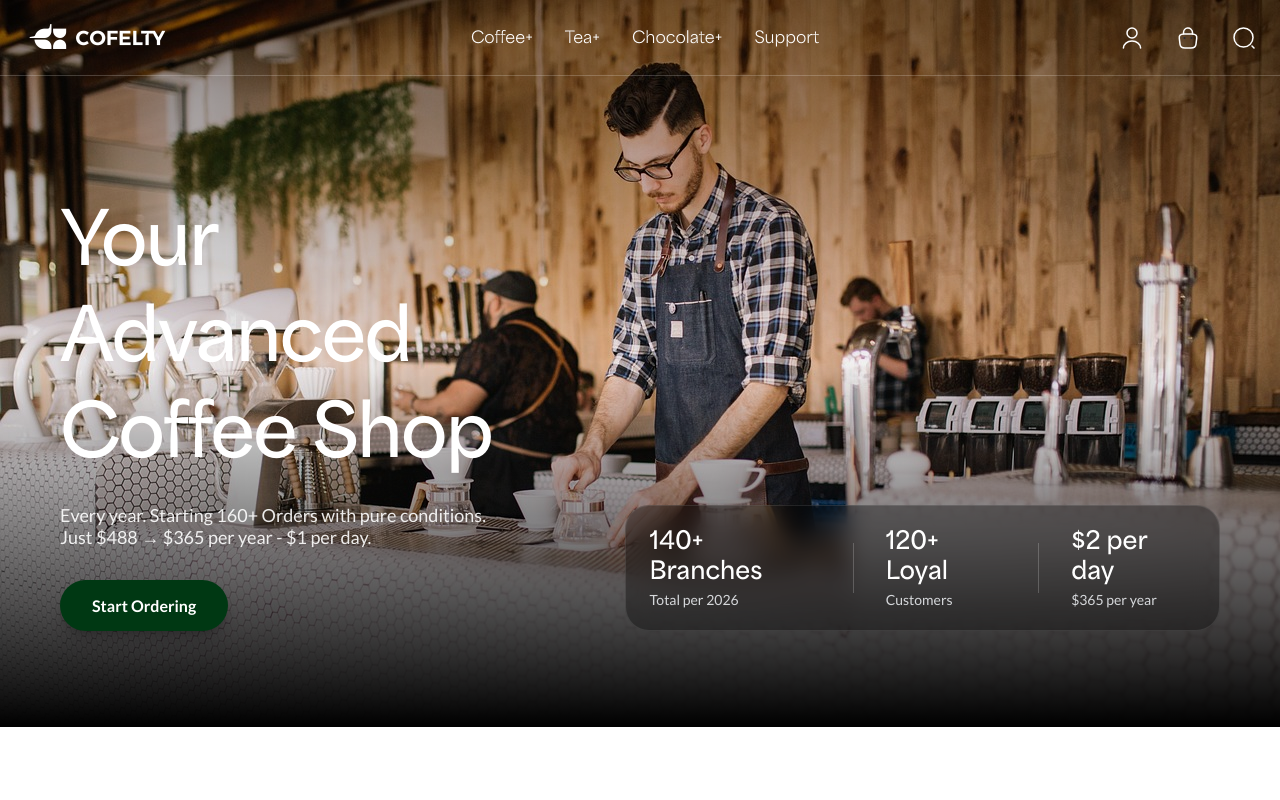
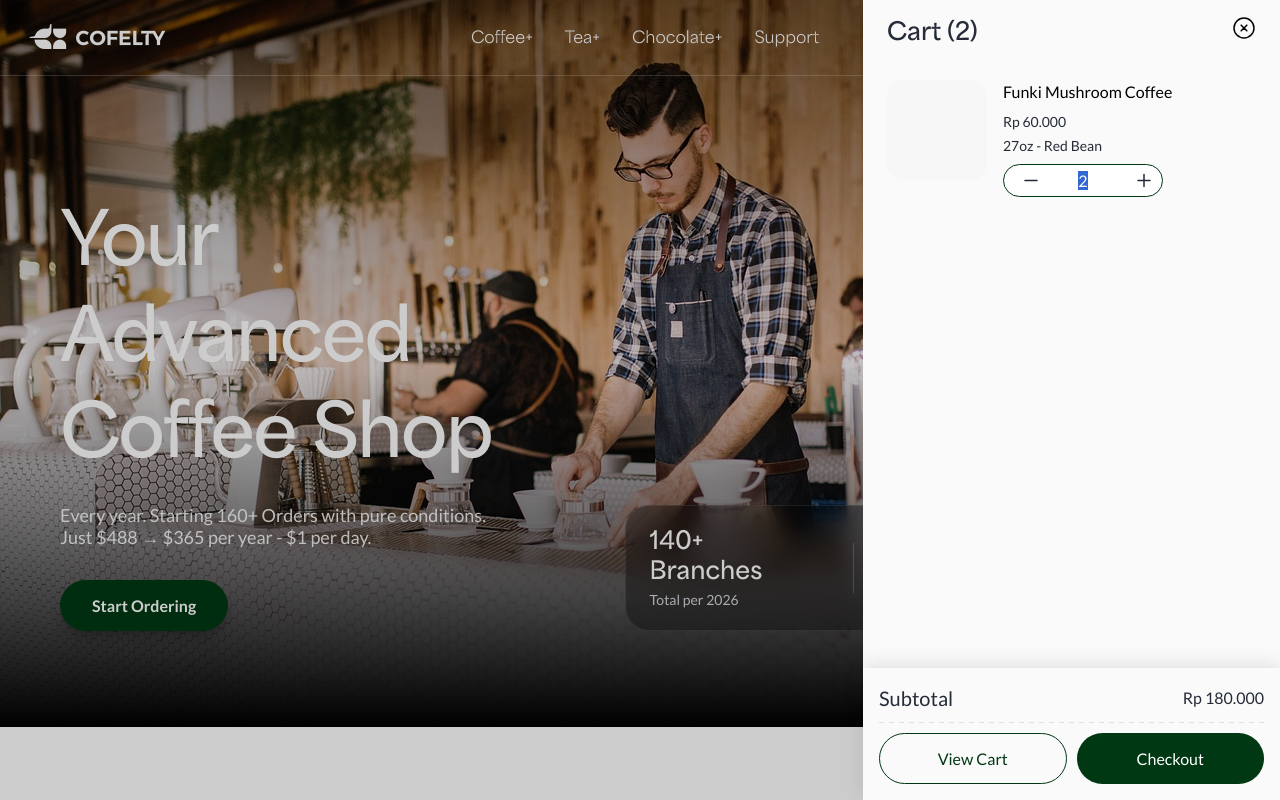
Before and after one commit to xpand-indonesia/ecommerce, a Next.js app: page / in a window 1280 px wide. Both pictures are taken after a click on the button 1187 px from the left and 37 px from the top of the page. Shown: the top 800 px of the page. Built offline with nearby package versions, Linux system fonts and the light colour scheme.

Commit message:
Add cart sheet

```diff
--- a/src/components/layout/header.tsx
+++ b/src/components/layout/header.tsx
@@ -2,6 +2,7 @@
 
 import { User } from '@/components/icons/user';
 import Container from '@/components/ui/container';
+import { CartSheet } from '@/features/cart';
 import { cn } from '@/lib/utils';
 import Image from 'next/image';
 import Link from 'next/link';
@@ -25,14 +26,19 @@ const MENUS: Menu[] = [
 ];
 
 export function Header() {
+    const [isCartOpen, setIsCartOpen] = useState(false);
     const [mobileOpen, setMobileOpen] = useState(false);
 
     return (
+        <>
             <HeaderWrapper>
                 <Container>
                     <nav className="flex items-center justify-between h-[var(--header-height)]">
                         {/* Logo */}
-                    <Link href="/" className="flex items-center gap-2 shrink-0">
+                        <Link
+                            href="/"
+                            className="flex items-center gap-2 shrink-0"
+                        >
                             <Image
                                 src="/images/mock/mock_logo_white.png"
                                 alt="Logo"
@@ -70,7 +76,7 @@ export function Header() {
                                     aria-label="User account"
                                     className={cn(
                                         'transition-colors cursor-pointer flex',
-                                    'group-[.transparent]:text-white hover:text-white/80',
+                                        'group-[.transparent]:text-white group-[.transparent]:hover:text-white/80',
                                         'group-[.default]:hover:primary'
                                     )}
                                 >
@@ -81,9 +87,10 @@ export function Header() {
                             <button
                                 type="button"
                                 aria-label="Shopping cart"
+                                onClick={() => setIsCartOpen(true)}
                                 className={cn(
                                     'transition-colors cursor-pointer flex',
-                                'group-[.transparent]:text-white hover:text-white/80',
+                                    'group-[.transparent]:text-white group-[.transparent]:hover:text-white/80',
                                     'group-[.default]:hover:primary'
                                 )}
                             >
@@ -95,7 +102,7 @@ export function Header() {
                                 aria-label="Search"
                                 className={cn(
                                     'transition-colors cursor-pointer flex',
-                                'group-[.transparent]:text-white hover:text-white/80',
+                                    'group-[.transparent]:text-white group-[.transparent]:hover:text-white/80',
                                     'group-[.default]:hover:primary'
                                 )}
                             >
@@ -241,6 +248,11 @@ export function Header() {
                     </div>
                 </div>
             </HeaderWrapper>
+            <CartSheet
+                open={isCartOpen}
+                onOpenChange={() => setIsCartOpen(false)}
+            />
+        </>
     );
 }
 
--- a/src/features/cart/components/cart-sheet.tsx
+++ b/src/features/cart/components/cart-sheet.tsx
@@ -1,3 +1,5 @@
+import { Button } from '@/components/ui/button';
+import { InputCounter } from '@/components/ui/form/field/input-counter';
 import { Separator } from '@/components/ui/separator';
 import {
     Sheet,
@@ -6,6 +8,8 @@ import {
     SheetHeader,
     SheetTitle,
 } from '@/components/ui/sheet';
+import { formatNumber } from '@/lib/utils';
+import Link from 'next/link';
 
 export function CartSheet({
     open,
@@ -16,27 +20,67 @@ export function CartSheet({
 }) {
     return (
         <Sheet open={open} onOpenChange={onOpenChange}>
-            <SheetContent className="sm:w-[526px] sm:max-w-none start-auto h-auto p-0">
+            <SheetContent className="sm:w-[417px] sm:max-w-none start-auto h-auto p-0 gap-4">
                 <SheetHeader className="py-4 px-6">
                     <SheetTitle className="flex items-center gap-2.5">
-                        Track Shipment
+                        Cart (2)
                     </SheetTitle>
                 </SheetHeader>
-                <SheetBody className="p-0 px-6 flex flex-col gap-4">
-                    <div className="space-y-2">
-                        <div className="text-gray-500">
-                            POS IND 908343: 25LG
+                <SheetBody className="grow p-0 flex flex-col gap-4">
+                    <div className="grow flex flex-col justify-between">
+                        <div className="flex-1 flex gap-4 px-6">
+                            <div className="size-[100px] rounded-2xl bg-[#F7F7F7]"></div>
+                            <div className="flex flex-col gap-2">
+                                <div>Funki Mushroom Coffee</div>
+                                <div className="space-y-1 text-sm text-gray-800">
+                                    <div>
+                                        {formatNumber(60000, {
+                                            currency: 'IDR',
+                                        })}
+                                    </div>
+                                    <div>27oz - Red Bean</div>
+                                </div>
+                                <div>
+                                    <InputCounter
+                                        value={2}
+                                        className="h-[33px] w-[160px]"
+                                    />
+                                </div>
+                            </div>
                         </div>
-                        <div className="flex items-center justify-between text-sm">
-                            <div className="text-gray-500">
-                                Current Shipping
+                        <div className="bg-gray-50 shadow-[0_-4px_18px_0_rgba(0,0,0,0.1)] p-4 space-y-2.5">
+                            <div className="flex items-center justify-between text-gray-800">
+                                <div className="text-xl">Subtotal</div>
+                                <div>
+                                    {formatNumber(180000, { currency: 'IDR' })}
+                                </div>
                             </div>
-                            <div className="text-gray-800">
-                                Paket keluar dari Cab. Kota Tangerang
+                            <Separator dashed className="text-gray-300" />
+                            <div className="flex items-center gap-2.5">
+                                <div className="flex-1">
+                                    <Link href="/cart">
+                                        <Button
+                                            variant="outline"
+                                            className="w-full"
+                                            onClick={() => onOpenChange(false)}
+                                        >
+                                            View Cart
+                                        </Button>
+                                    </Link>
+                                </div>
+                                <div className="flex-1">
+                                    <Link href="/checkout">
+                                        <Button
+                                            className="w-full"
+                                            onClick={() => onOpenChange(false)}
+                                        >
+                                            Checkout
+                                        </Button>
+                                    </Link>
+                                </div>
                             </div>
                         </div>
                     </div>
-                    <Separator className="bg-gray-300" />
                 </SheetBody>
             </SheetContent>
         </Sheet>
--- a/src/features/cart/index.ts
+++ b/src/features/cart/index.ts
@@ -1,2 +1,3 @@
 export { ApplyCouponForm } from './components/apply-coupon-form';
+export { CartSheet } from './components/cart-sheet';
 export { CartSummary } from './components/cart-summary';
```
Lines whose indentation alone changed are shown as unchanged.
